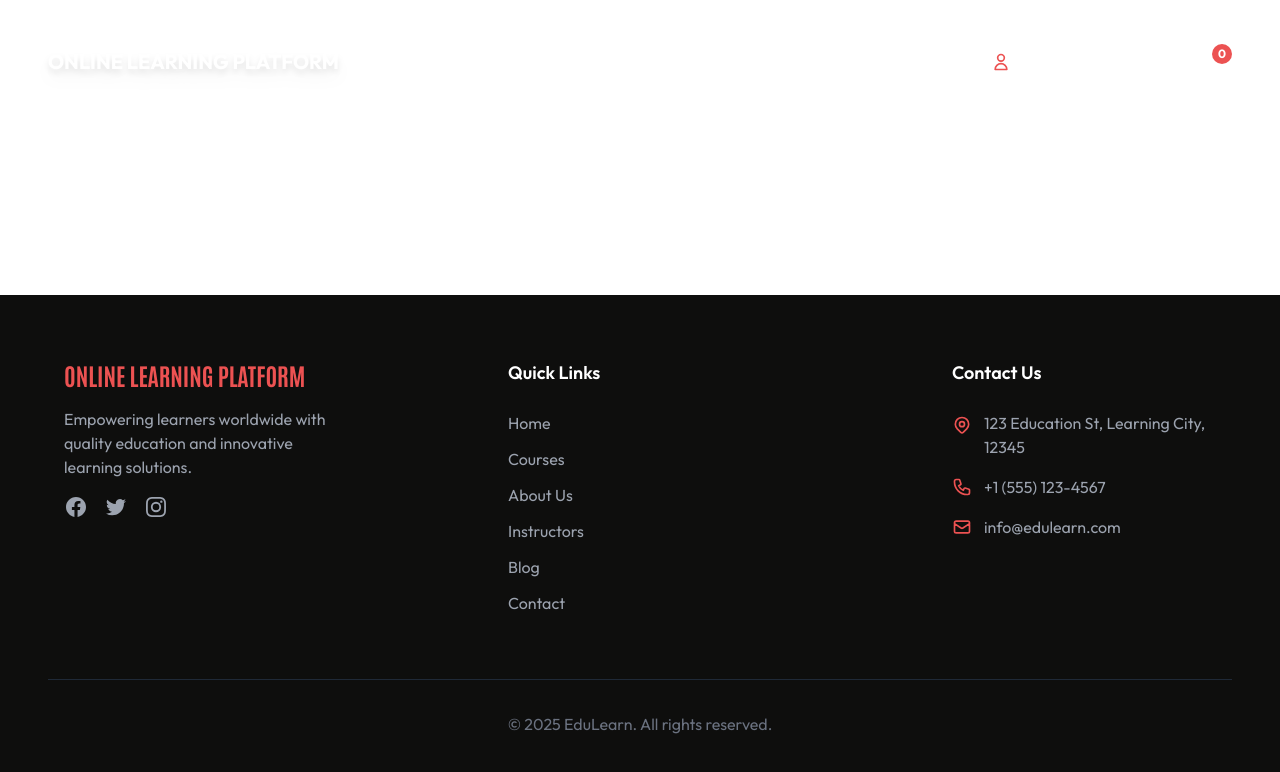
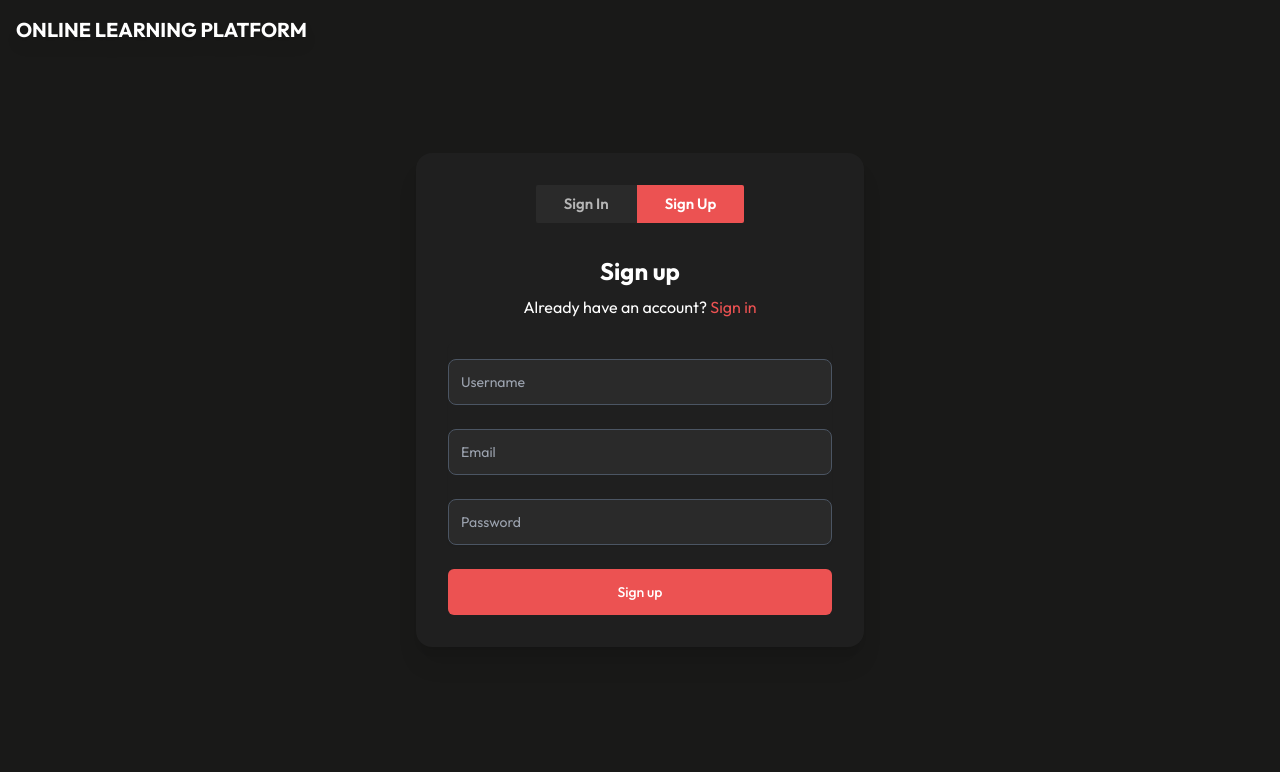
Before and after one commit to mehdi-absln/online-learning-platform, a Nuxt app: page /auth/SignUp in a window 1280 px wide. Shown: the top 772 px of the page. Built offline with nearby package versions, Linux system fonts and the light colour scheme.

Commit message:
feat(auth): add SignIn and SignUp pages and auth layout design

```diff
--- a/app/components/MainNav.vue
+++ b/app/components/MainNav.vue
@@ -48,12 +48,13 @@
       </li>
     </ul>
     <div class="flex items-center space-x-4">
-      <button
+      <NuxtLink
+        to="/auth"
         class="px-6 py-2.5 font-medium text-white hover:text-primary transition-colors duration-200 flex items-center"
       >
         <svg
           xmlns="http://www.w3.org/2000/svg"
-          class="h-5 w-5 mr-2 text-primary"
+          class="h-5 w-5 mr-2 group-hover:text-primary"
           fill="none"
           viewBox="0 0 24 24"
           stroke="currentColor"
@@ -66,7 +67,7 @@
           />
         </svg>
         <span>Login</span>
-      </button>
+      </NuxtLink>
       <div class="h-6 w-px bg-white/20" />
       <button
         class="p-2.5 text-white rounded-full hover:bg-white/10 transition-colors duration-200"
--- /dev/null
+++ b/app/layouts/auth.vue
@@ -0,0 +1,37 @@
+<template>
+  <div class="min-h-screen relative container bg-dark-gray flex items-center justify-center">
+    <NuxtLink
+      to="/home"
+      class="text-xl font-bold text-white drop-shadow-lg absolute top-4 left-4 z-50"
+    >
+      ONLINE LEARNING PLATFORM
+    </NuxtLink>
+    <div class="w-full max-w-md">
+      <div class="bg-[#1F1F1F] rounded-2xl shadow-xl p-8">
+        <div class="flex justify-center">
+          <NuxtLink
+            to="/auth/signin"
+            class="whitespace-nowrap py-2 px-7 font-semibold text-[15px] first:rounded-s-sm last:rounded-e-sm transition-colors bg-[#2A2A2A] text-[#B5B5B5]"
+            active-class="bg-primary text-white"
+            exact-active-class="bg-primary text-white"
+          >
+            Sign In
+          </NuxtLink>
+          <NuxtLink
+            to="/auth/signup"
+            class="whitespace-nowrap py-2 px-7 font-semibold text-[15px] first:rounded-s-sm last:rounded-e-sm transition-colors bg-[#2A2A2A] text-[#B5B5B5]"
+            active-class="bg-primary text-white"
+            exact-active-class="bg-primary text-white"
+          >
+            Sign Up
+          </NuxtLink>
+        </div>
+        <slot />
+      </div>
+    </div>
+  </div>
+</template>
+
+<script setup lang="ts"></script>
+
+<style scoped></style>
--- /dev/null
+++ b/app/pages/auth/SignIn.vue
@@ -0,0 +1,88 @@
+<template>
+  <form class="mt-8 space-y-6">
+    <div class="text-center">
+      <h3 class="text-2xl font-bold text-white mb-2">Sign In</h3>
+      <p class="text-white">
+        Don't have an account?
+        <NuxtLink to="/auth/signup" class="text-primary hover:underline"> Sign up</NuxtLink>
+      </p>
+    </div>
+    <div class="rounded-md shadow-sm space-y-6 pt-4">
+      <div>
+        <label for="username" class="sr-only">Email or username</label>
+        <input
+          id="username"
+          v-model="username"
+          name="username"
+          type="text"
+          autocomplete="username"
+          required
+          class="bg-[#2A2A2A] text-white placeholder-gray-400 border border-gray-600 focus:border-primary focus:ring-primary appearance-none rounded-lg relative block w-full px-3 py-3 focus:outline-none focus:ring-primary-500 focus:border-primary-500 focus:z-10 sm:text-sm"
+          placeholder="Email or username"
+        />
+      </div>
+      <div>
+        <label for="password" class="sr-only">Password</label>
+        <input
+          id="password"
+          v-model="password"
+          name="password"
+          type="password"
+          autocomplete="current-password"
+          required
+          class="bg-[#2A2A2A] text-white placeholder-gray-400 border border-gray-600 focus:border-primary focus:ring-primary appearance-none rounded-lg relative block w-full px-3 py-3 focus:outline-none focus:ring-primary-500 focus:border-primary-500 focus:z-10 sm:text-sm"
+          placeholder="Password"
+        />
+      </div>
+    </div>
+
+    <div class="flex items-center justify-between">
+      <div class="flex items-center">
+        <input
+          id="remember-me"
+          v-model="rememberMe"
+          name="remember-me"
+          type="checkbox"
+          class="h-4 w-4 appearance-none border-primary border-2 rounded focus:ring-primary checked:bg-primary checked:border-primary"
+        />
+        <label for="remember-me" class="ml-2 block text-sm text-gray-200"> Remember me </label>
+      </div>
+
+      <div class="text-sm">
+        <NuxtLink to="/auth/forgot-password" class="font-medium text-primary">
+          Forgot your password?
+        </NuxtLink>
+      </div>
+    </div>
+
+    <div>
+      <button
+        type="submit"
+        class="bg-primary w-full flex justify-center py-3 px-4 border border-transparent text-sm font-medium rounded-md text-white focus:outline-none focus:ring-2 focus:ring-offset-2 focus:ring-primary"
+        @click.prevent="handleSubmit"
+      >
+        Sign in
+      </button>
+    </div>
+  </form>
+</template>
+
+<script setup lang="ts">
+const username = ref('')
+const password = ref('')
+const rememberMe = ref(false)
+
+const handleSubmit = () => {
+  // Handle form submission here
+  console.log('Form submitted:', {
+    username: username.value,
+    password: password.value,
+    rememberMe: rememberMe.value
+  })
+}
+
+definePageMeta({
+  layout: 'auth',
+  title: 'Sign In'
+})
+</script>
--- /dev/null
+++ b/app/pages/auth/SignUp.vue
@@ -0,0 +1,83 @@
+<template>
+  <form class="mt-8 space-y-6" @submit.prevent="handleSubmit">
+    <div class="text-center">
+      <h3 class="text-2xl font-bold text-white mb-2">Sign up</h3>
+      <p class="text-white">
+        Already have an account?
+        <NuxtLink to="/auth/signin" class="text-primary hover:underline"> Sign in</NuxtLink>
+      </p>
+    </div>
+    <div class="rounded-md shadow-sm space-y-6 pt-4">
+      <div>
+        <label for="username" class="sr-only">Username</label>
+        <input
+          id="username"
+          v-model="username"
+          name="username"
+          type="text"
+          autocomplete="username"
+          required
+          class="bg-[#2A2A2A] text-white placeholder-gray-400 border border-gray-600 focus:border-primary focus:ring-primary appearance-none rounded-lg relative block w-full px-3 py-3 focus:outline-none focus:ring-primary-500 focus:border-primary-500 focus:z-10 sm:text-sm"
+          placeholder="Username"
+        >
+      </div>
+
+      <div>
+        <label for="email" class="sr-only">Email</label>
+        <input
+          id="email"
+          v-model="email"
+          name="email"
+          type="email"
+          autocomplete="email"
+          required
+          class="bg-[#2A2A2A] text-white placeholder-gray-400 border border-gray-600 focus:border-primary focus:ring-primary appearance-none rounded-lg relative block w-full px-3 py-3 focus:outline-none focus:ring-primary-500 focus:border-primary-500 focus:z-10 sm:text-sm"
+          placeholder="Email"
+        >
+      </div>
+
+      <div>
+        <label for="password" class="sr-only">Password</label>
+        <input
+          id="password"
+          v-model="password"
+          name="password"
+          type="password"
+          autocomplete="new-password"
+          required
+          class="bg-[#2A2A2A] text-white placeholder-gray-400 border border-gray-600 focus:border-primary focus:ring-primary appearance-none rounded-lg relative block w-full px-3 py-3 focus:outline-none focus:ring-primary-500 focus:border-primary-500 focus:z-10 sm:text-sm"
+          placeholder="Password"
+        >
+      </div>
+    </div>
+
+    <div>
+      <button
+        type="submit"
+        class="bg-primary w-full flex justify-center py-3 px-4 border border-transparent text-sm font-medium rounded-md text-white focus:outline-none focus:ring-2 focus:ring-offset-2 focus:ring-primary"
+      >
+        Sign up
+      </button>
+    </div>
+  </form>
+</template>
+
+<script setup lang="ts">
+const username = ref('')
+const email = ref('')
+const password = ref('')
+
+const handleSubmit = () => {
+  // Handle form submission here
+  console.log('Form submitted:', {
+    username: username.value,
+    email: email.value,
+    password: password.value
+  })
+}
+
+definePageMeta({
+  layout: 'auth',
+  title: 'Sign Up'
+})
+</script>
--- a/nuxt.config.ts
+++ b/nuxt.config.ts
@@ -1,5 +1,8 @@
 export default defineNuxtConfig({
   compatibilityDate: '2025-07-15',
+  routeRules: {
+    '/auth': { redirect: '/auth/signin' },
+  },
   devtools: { enabled: true },
   modules: ['@nuxt/image', '@nuxt/icon', '@nuxt/eslint', '@nuxtjs/tailwindcss'],
   css: ['~/assets/css/fonts.css', '~/assets/css/app.css']
--- a/package.json
+++ b/package.json
@@ -1,5 +1,5 @@
 {
-  "name": "nuxt-app",
+  "name": "online-learning-platform",
   "private": true,
   "type": "module",
   "scripts": {
```
Also changed, not shown: app/types/types.ts (added, +14 -0 lines).
